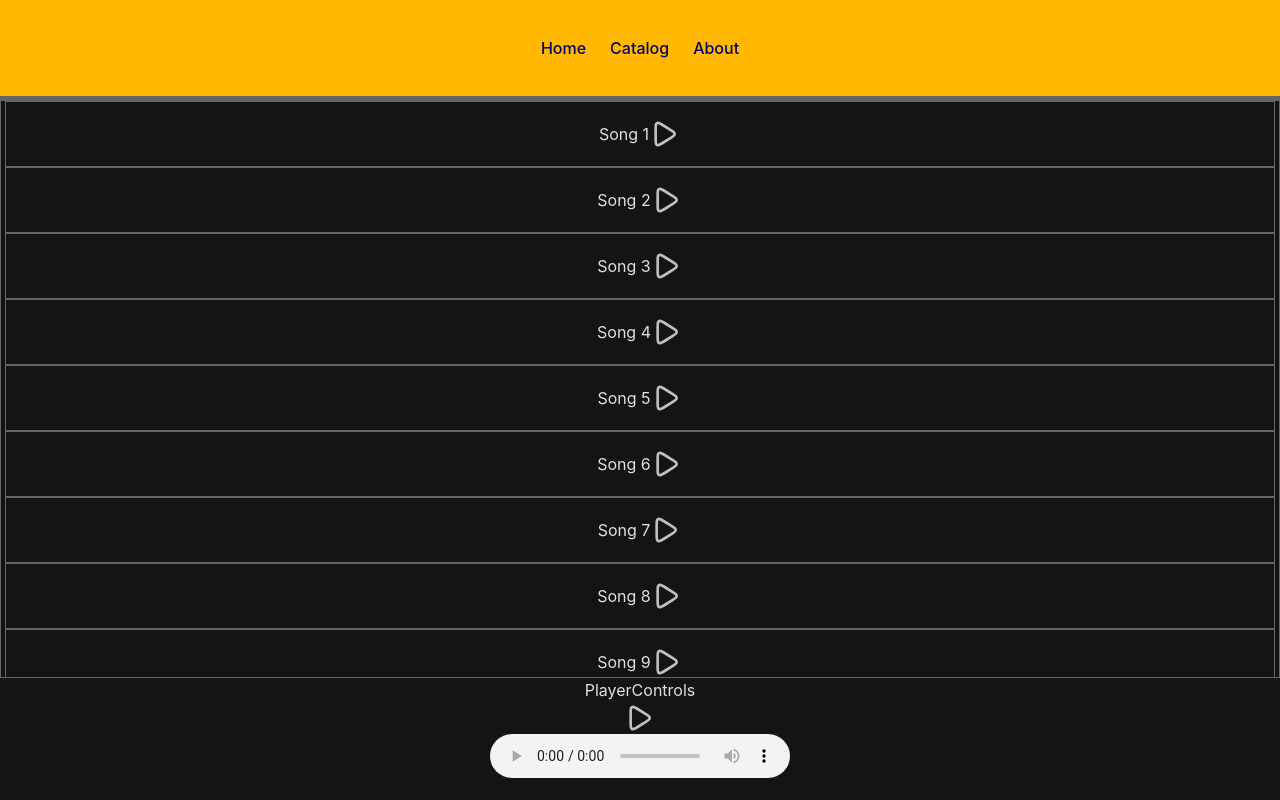
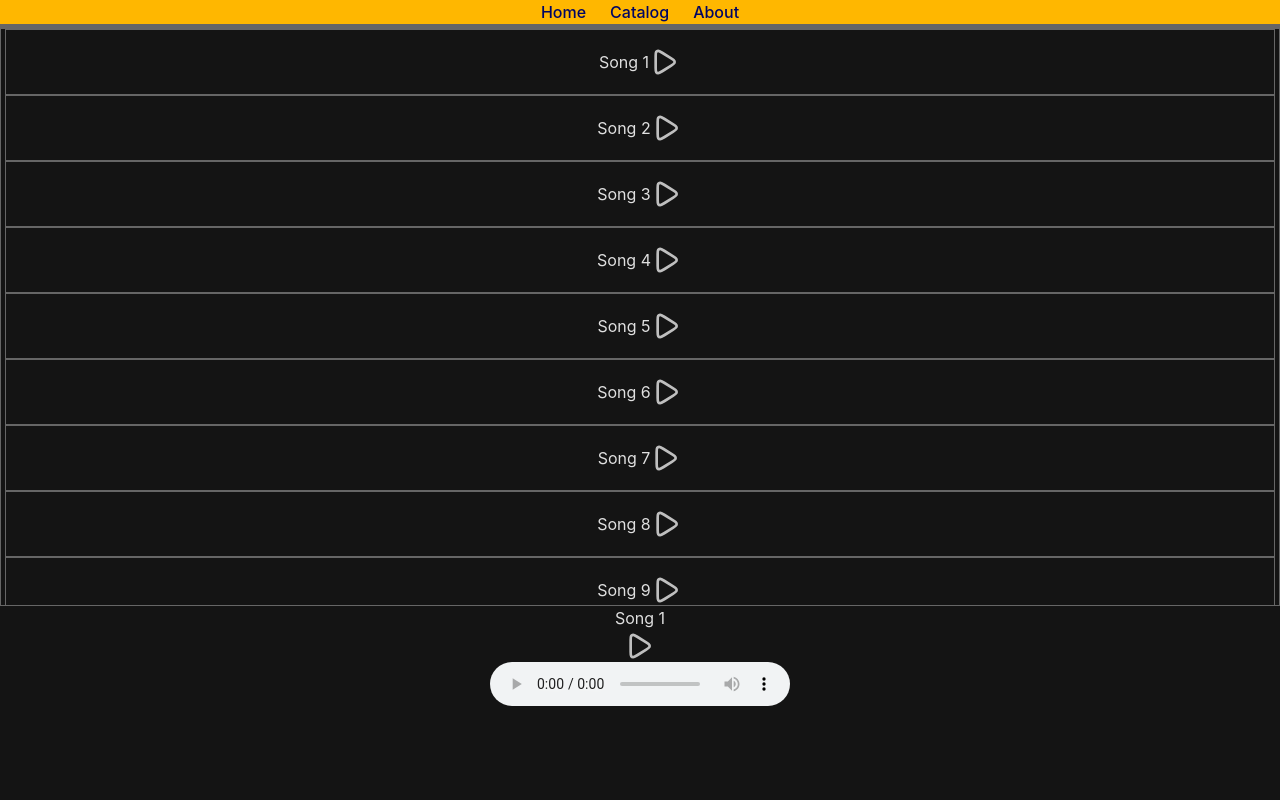
Before and after one commit to vikkingr/BeatsUI, a React (Vite) app: page / in a window 1280 px wide. Built offline with nearby package versions, Linux system fonts and the light colour scheme.

Commit message:
use wav file, set up path, start fixing css

```diff
--- a/src/App.jsx
+++ b/src/App.jsx
@@ -5,6 +5,10 @@ import Home from './components/Home/Home';
 import About from './components/About';
 import Catalog from './components/Catalog';
 import BeatsContextProvider from './context/BeatsContextProvider';
+
+const audioContext = new AudioContext();
+const audioOutput = audioContext.destination;
+const audioGain = audioContext.createGain();
 
 const router = createBrowserRouter([
   {
--- a/src/components/Navigation/Navigation.scss
+++ b/src/components/Navigation/Navigation.scss
@@ -9,7 +9,7 @@
     margin: 0px;
     padding: 0px;
     width: 100%;
-    height: 12dvh;
+    height: 100%;
     border-bottom: .5dvh solid $ui-gray;
 
     * {
--- a/src/components/PlayerControls/PlayerControls.jsx
+++ b/src/components/PlayerControls/PlayerControls.jsx
@@ -11,7 +11,12 @@ const PlayerControls = () => {
         return <div>Loading</div>
     }
 
-    const { id, isPlaying } = currentTrack;
+    const {
+        id,
+        isPlaying,
+        src,
+        name
+    } = currentTrack;
 
     const onClickPlayPause = () => {
         updateCurrentTrack({ id: id, isPlaying: !isPlaying });
@@ -58,9 +63,9 @@ const PlayerControls = () => {
 
     return (
         <div className="player-controls">
-            <span>PlayerControls</span>
+            <span>{name}</span>
             <PlayPauseButton id="play-pause-button" isPlaying={isPlaying} onClick={onClickPlayPause} />
-            <audio id="audio-element" src="src/assets/audio/newBurger.aif" controls></audio>
+            <audio id="audio-element" src={src} controls crossOrigin='anonymous'></audio>
         </div>
     )
 }
--- a/src/main.scss
+++ b/src/main.scss
@@ -9,8 +9,6 @@
   font-family: Inter, system-ui, Avenir, Helvetica, Arial, sans-serif;
   line-height: 1.5;
   font-weight: 400;
-
-  width: 100%;
 
   font-synthesis: none;
   text-rendering: optimizeLegibility;
@@ -32,8 +30,3 @@ body {
   background-color: $ui-dark;
   color: $ui-light;
 }
-
-h1 {
-  font-size: 3.2em;
-  line-height: 1.1;
-}
--- a/src/services/trackService.js
+++ b/src/services/trackService.js
@@ -1,7 +1,12 @@
 const trackService = {
     listTracks: () => (
         [...Array(15).keys()]
-            .map(num => ({ id: num + 1, name: `Song ${num + 1}`, isPlaying: false }))
+            .map(num => ({
+                id: num + 1,
+                name: `Song ${num + 1}`,
+                isPlaying: false,
+                src: 'src/assets/audio/bombayy.wav'
+            }))
     )
 }
 
```
Also changed, not shown: 2 other files (tests, documents, lock files or other folders).
